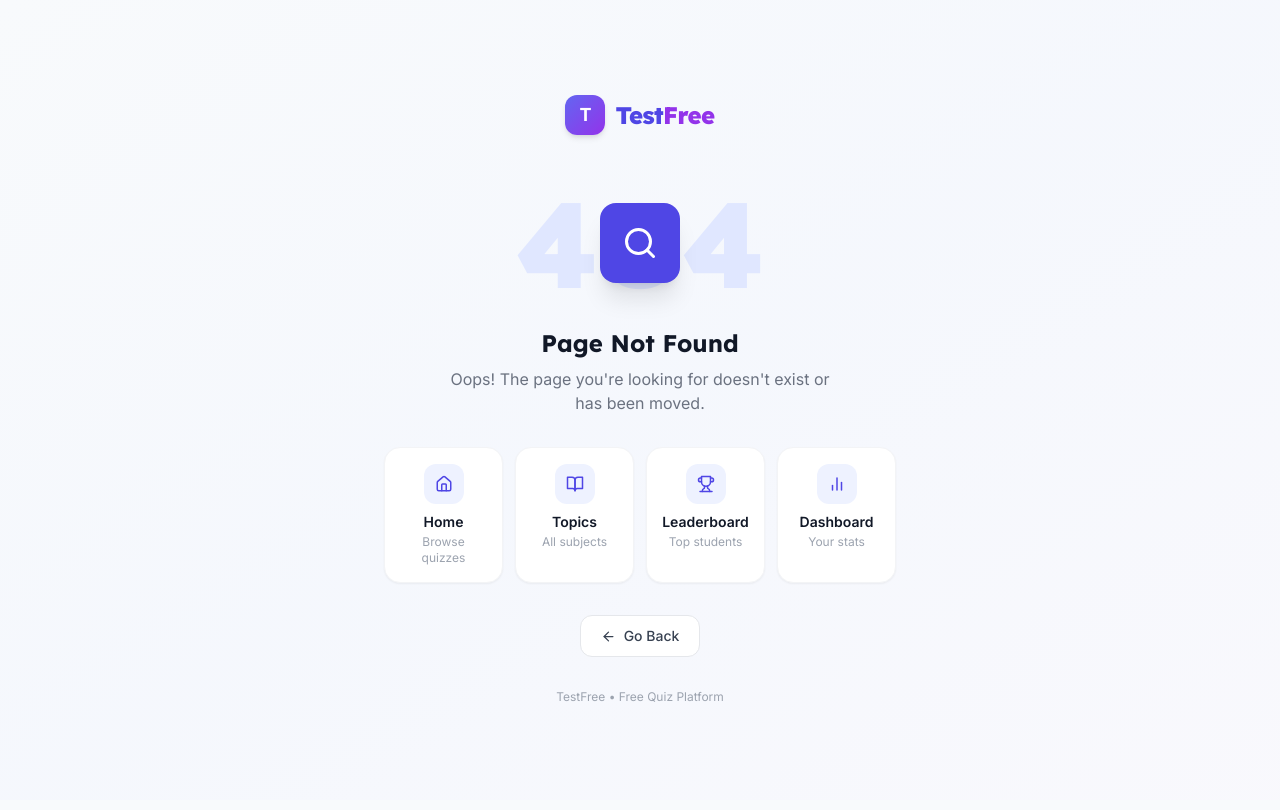
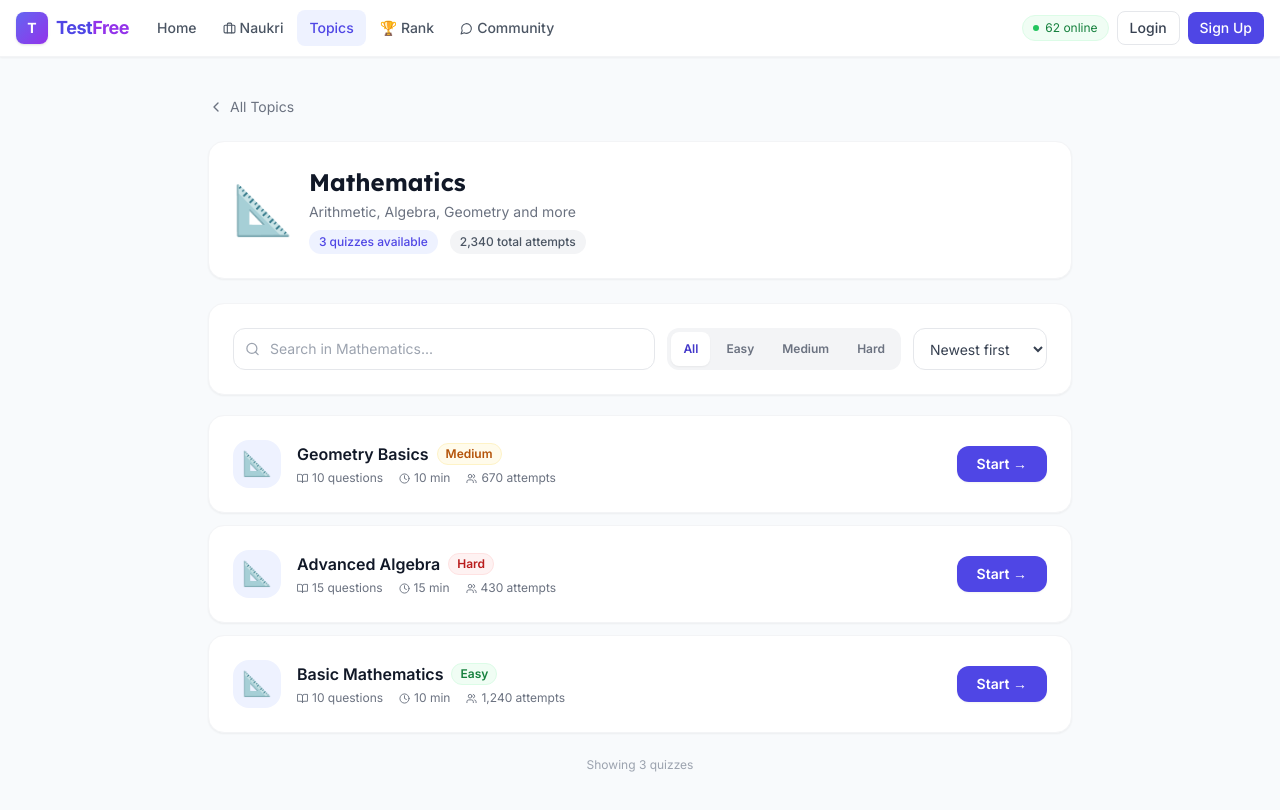
Before and after one commit to amitrathaur2015-bit/Test-Free-, a Next.js app: page /topics/1 in a window 1280 px wide. Before the commit this address had no page. Shown: the top 810 px of the page. Built offline with nearby package versions, Linux system fonts and the light colour scheme.

Commit message:
Add topic detail page with quizzes functionality
Implement topic detail page with quizzes filtering and sorting.

```diff
--- /dev/null
+++ b/pages/topics/[id].js
@@ -0,0 +1,218 @@
+import { useEffect, useState } from 'react';
+import { useRouter } from 'next/router';
+import Link from 'next/link';
+import Navbar from '../../components/layout/Navbar';
+import { getDB } from '../../lib/store';
+import { BookOpen, Clock, Users, ChevronLeft, Search, Filter, SortAsc } from 'lucide-react';
+
+export default function TopicDetail() {
+  const router = useRouter();
+  const { id } = router.query;
+  const [topic, setTopic] = useState(null);
+  const [allQuizzes, setAllQuizzes] = useState([]);
+  const [quizzes, setQuizzes] = useState([]);
+  const [search, setSearch] = useState('');
+  const [difficulty, setDifficulty] = useState('All');
+  const [sortBy, setSortBy] = useState('newest');
+
+  useEffect(() => {
+    if (!id) return;
+    const db = getDB();
+    const t = db.topics.find(t => t.id === parseInt(id));
+    setTopic(t);
+    const q = db.quizzes.filter(q => q.topicId === parseInt(id));
+    setAllQuizzes(q);
+    setQuizzes(q);
+  }, [id]);
+
+  useEffect(() => {
+    let filtered = [...allQuizzes];
+
+    // Search filter
+    if (search.trim()) {
+      filtered = filtered.filter(q =>
+        q.title.toLowerCase().includes(search.toLowerCase())
+      );
+    }
+
+    // Difficulty filter
+    if (difficulty !== 'All') {
+      filtered = filtered.filter(q => q.difficulty === difficulty);
+    }
+
+    // Sort
+    if (sortBy === 'newest') filtered.sort((a, b) => (b.id - a.id));
+    else if (sortBy === 'popular') filtered.sort((a, b) => b.attempts - a.attempts);
+    else if (sortBy === 'az') filtered.sort((a, b) => a.title.localeCompare(b.title));
+    else if (sortBy === 'easy-first') {
+      const order = { Easy: 0, Medium: 1, Hard: 2 };
+      filtered.sort((a, b) => (order[a.difficulty] || 1) - (order[b.difficulty] || 1));
+    }
+
+    setQuizzes(filtered);
+  }, [search, difficulty, sortBy, allQuizzes]);
+
+  if (!topic) return (
+    <div className="min-h-screen bg-slate-50">
+      <Navbar />
+      <div className="flex items-center justify-center py-20 text-gray-400">Loading...</div>
+    </div>
+  );
+
+  const diffBadge = (d) => ({
+    Easy: 'bg-green-50 text-green-700 border-green-100',
+    Medium: 'bg-amber-50 text-amber-700 border-amber-100',
+    Hard: 'bg-red-50 text-red-700 border-red-100',
+  }[d] || 'bg-gray-50 text-gray-600');
+
+  return (
+    <div className="min-h-screen bg-slate-50">
+      <Navbar />
+      <div className="max-w-4xl mx-auto px-4 py-10">
+
+        <Link href="/topics" className="inline-flex items-center gap-1.5 text-sm text-gray-500 hover:text-indigo-600 mb-6 transition-colors group">
+          <ChevronLeft size={16} className="group-hover:-translate-x-0.5 transition-transform" /> All Topics
+        </Link>
+
+        {/* Topic header */}
+        <div className="card mb-6">
+          <div className="flex items-center gap-4">
+            <div className="text-5xl">{topic.icon}</div>
+            <div className="flex-1">
+              <h1 className="font-display font-bold text-2xl text-gray-900">{topic.name}</h1>
+              <p className="text-gray-500 mt-1 text-sm">{topic.description}</p>
+              <div className="flex items-center gap-3 mt-2 flex-wrap">
+                <span className="text-xs font-medium bg-indigo-50 text-indigo-600 px-2.5 py-1 rounded-full">
+                  {allQuizzes.length} quiz{allQuizzes.length !== 1 ? 'zes' : ''} available
+                </span>
+                <span className="text-xs font-medium bg-gray-100 text-gray-600 px-2.5 py-1 rounded-full">
+                  {allQuizzes.reduce((s, q) => s + q.attempts, 0).toLocaleString()} total attempts
+                </span>
+              </div>
+            </div>
+          </div>
+        </div>
+
+        {/* Search + Filters */}
+        <div className="card mb-5">
+          <div className="flex flex-col sm:flex-row gap-3">
+            {/* Search */}
+            <div className="relative flex-1">
+              <Search size={15} className="absolute left-3 top-1/2 -translate-y-1/2 text-gray-400" />
+              <input
+                type="text"
+                value={search}
+                onChange={e => setSearch(e.target.value)}
+                placeholder={`Search in ${topic.name}...`}
+                className="w-full pl-9 pr-4 py-2.5 border border-gray-200 rounded-xl text-sm focus:outline-none focus:border-indigo-400 transition-colors bg-white"
+              />
+              {search && (
+                <button onClick={() => setSearch('')}
+                  className="absolute right-3 top-1/2 -translate-y-1/2 text-gray-400 hover:text-gray-600 text-xs font-medium">
+                  ✕
+                </button>
+              )}
+            </div>
+
+            {/* Difficulty filter */}
+            <div className="flex gap-1 bg-gray-100 rounded-xl p-1 shrink-0">
+              {['All', 'Easy', 'Medium', 'Hard'].map(d => (
+                <button key={d} onClick={() => setDifficulty(d)}
+                  className={`px-3 py-1.5 rounded-lg text-xs font-semibold transition-all ${
+                    difficulty === d
+                      ? d === 'Easy' ? 'bg-white text-green-700 shadow-sm'
+                        : d === 'Medium' ? 'bg-white text-amber-700 shadow-sm'
+                        : d === 'Hard' ? 'bg-white text-red-700 shadow-sm'
+                        : 'bg-white text-indigo-700 shadow-sm'
+                      : 'text-gray-500 hover:text-gray-700'
+                  }`}>
+                  {d}
+                </button>
+              ))}
+            </div>
+
+            {/* Sort */}
+            <select value={sortBy} onChange={e => setSortBy(e.target.value)}
+              className="border border-gray-200 rounded-xl px-3 py-2 text-sm text-gray-700 bg-white focus:outline-none focus:border-indigo-400 shrink-0">
+              <option value="newest">Newest first</option>
+              <option value="popular">Most popular</option>
+              <option value="az">A → Z</option>
+              <option value="easy-first">Easy first</option>
+            </select>
+          </div>
+
+          {/* Active filter summary */}
+          {(search || difficulty !== 'All') && (
+            <div className="flex items-center gap-2 mt-3 pt-3 border-t border-gray-100">
+              <span className="text-xs text-gray-500">
+                Showing {quizzes.length} of {allQuizzes.length} quizzes
+              </span>
+              <button onClick={() => { setSearch(''); setDifficulty('All'); setSortBy('newest'); }}
+                className="text-xs text-indigo-600 font-medium hover:underline ml-auto">
+                Clear filters
+              </button>
+            </div>
+          )}
+        </div>
+
+        {/* Quiz list */}
+        <div className="space-y-3">
+          {quizzes.length === 0 ? (
+            <div className="card text-center py-14">
+              <Search size={36} className="mx-auto text-gray-200 mb-3" />
+              <p className="font-medium text-gray-500">No quizzes found</p>
+              <p className="text-sm text-gray-400 mt-1">Try changing your search or filters</p>
+              <button onClick={() => { setSearch(''); setDifficulty('All'); }}
+                className="mt-4 text-sm text-indigo-600 font-medium hover:underline">
+                Clear filters
+              </button>
+            </div>
+          ) : (
+            quizzes.map(quiz => (
+              <div key={quiz.id}
+                className="card hover:shadow-md hover:border-indigo-200 transition-all duration-200 flex items-center gap-4">
+                <div className="hidden sm:flex w-12 h-12 rounded-2xl bg-indigo-50 items-center justify-center text-2xl shrink-0">
+                  {topic.icon}
+                </div>
+                <div className="flex-1 min-w-0">
+                  <div className="flex items-center gap-2 flex-wrap mb-1">
+                    <h3 className="font-semibold text-gray-900">{quiz.title}</h3>
+                    <span className={`text-xs font-semibold px-2 py-0.5 rounded-full border ${diffBadge(quiz.difficulty)}`}>
+                      {quiz.difficulty}
+                    </span>
+                    {quiz.passingMarks && (
+                      <span className="text-xs text-gray-400 bg-gray-50 px-2 py-0.5 rounded-full">
+                        Pass: {quiz.passingMarks}%
+                      </span>
+                    )}
+                  </div>
+                  <div className="flex items-center gap-4 text-xs text-gray-500 flex-wrap">
+                    <span className="flex items-center gap-1">
+                      <BookOpen size={11} /> {quiz.questionCount} questions
+                    </span>
+                    <span className="flex items-center gap-1">
+                      <Clock size={11} /> {Math.floor(quiz.duration / 60)} min
+                    </span>
+                    <span className="flex items-center gap-1">
+                      <Users size={11} /> {quiz.attempts.toLocaleString()} attempts
+                    </span>
+                  </div>
+                </div>
+                <Link href={`/quiz/${quiz.id}`}
+                  className="btn-primary shrink-0 text-sm px-5 py-2">
+                  Start →
+                </Link>
+              </div>
+            ))
+          )}
+        </div>
+
+        {quizzes.length > 0 && (
+          <p className="text-center text-xs text-gray-400 mt-6">
+            Showing {quizzes.length} quiz{quizzes.length !== 1 ? 'zes' : ''}
+          </p>
+        )}
+      </div>
+    </div>
+  );
+}
```
